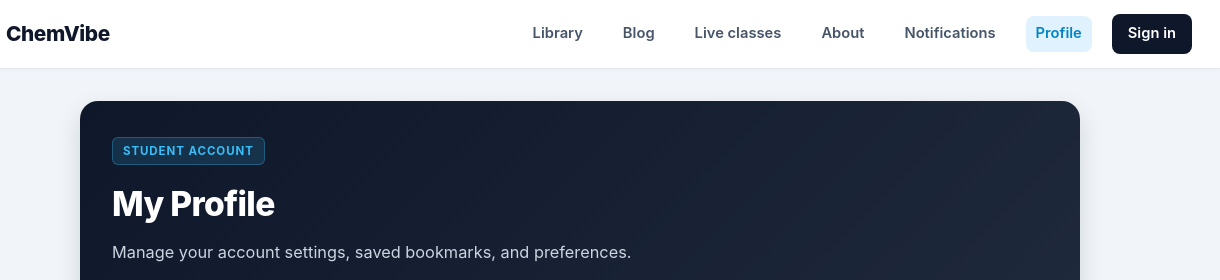
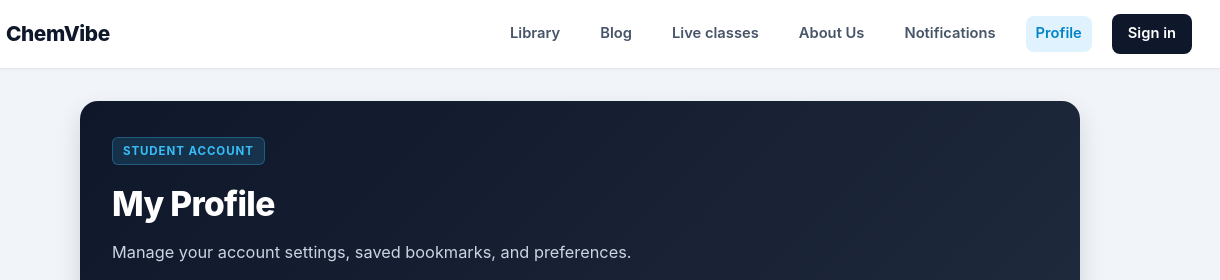
Before and after one commit to muhumuzatrevor90-png/chemvibe, a plain HTML site: page profile.html in a window 1280 px wide. Shown: the top 280 px of the page, 60-1280 px from the left. Drawn offline with Linux system fonts and the light colour scheme; no server answers.

Commit message:
Update profile.html

```diff
--- a/profile.html
+++ b/profile.html
@@ -14,7 +14,7 @@
       <a href="index.html">Library</a>
       <a href="blog.html">Blog</a>
       <a href="classes.html">Live classes</a>
-      <a href="about.html">About</a>
+      <a href="about-us.html">About Us</a>
       <a href="notifications.html">Notifications <span id="notification-badge" class="badge" hidden>0</span></a>
       <a class="active" href="profile.html">Profile</a>
       <a href="admin.html" id="nav-admin" hidden>Admin</a>
@@ -29,18 +29,15 @@
       <p>Manage your account settings, saved bookmarks, and preferences.</p>
     </section>
 
-    <!-- Account Details Panel -->
     <section class="panel">
       <h2>Account Status</h2>
       <p class="muted" id="profile-summary" style="margin-top: 8px;">Loading profile...</p>
-
       <div style="margin-top: 16px; display: flex; gap: 12px; flex-wrap: wrap;">
         <a class="button primary" href="admin.html" id="profile-admin-link" hidden>Admin Workspace</a>
         <button class="button secondary" id="signout-button" hidden>Sign out</button>
       </div>
     </section>
 
-    <!-- Bookmarked Resources Section -->
     <section class="panel">
       <h2>My Bookmarked Resources</h2>
       <p class="muted">Quick access to your saved notes and past papers.</p>
@@ -50,7 +47,6 @@
       </div>
     </section>
 
-    <!-- Password Change Section -->
     <section class="panel" id="password-section" hidden>
       <h2>Change Password</h2>
       <form id="password-change-form" style="margin-top: 16px;">
```
